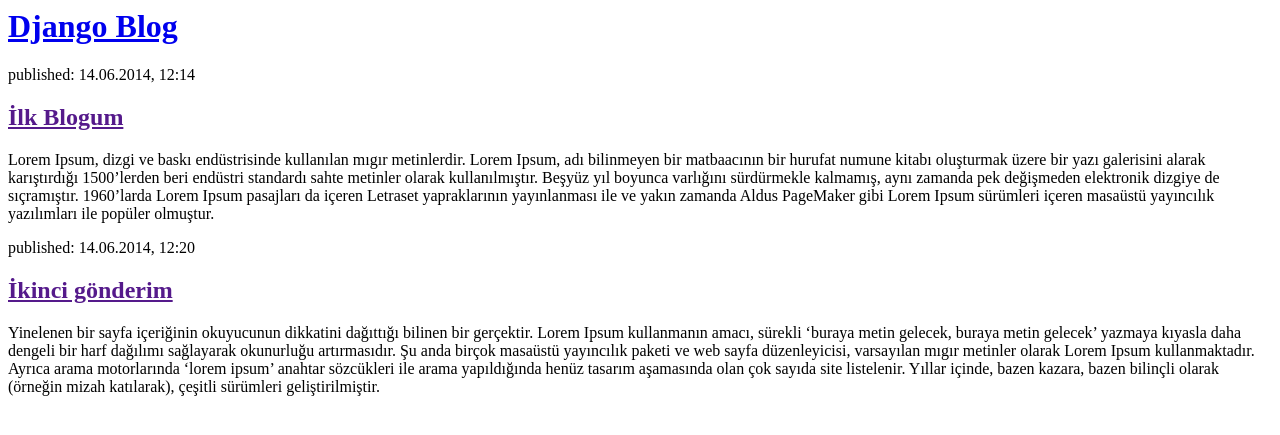
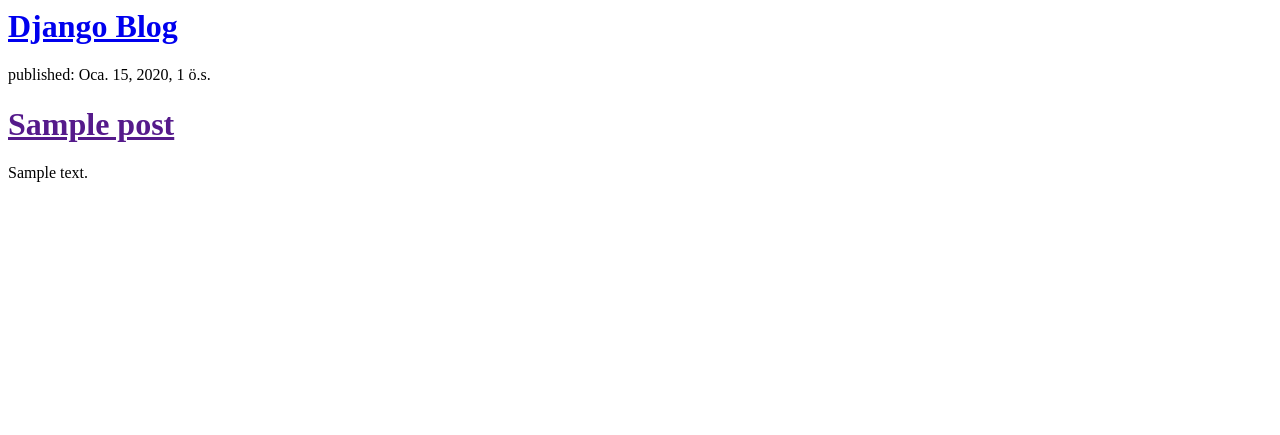
Before and after one commit to Patarb/my-first-blog, a Django app: page / in a window 1280 px wide. Shown: the top 435 px of the page. Run offline with Django 3.2, Linux system fonts and the light colour scheme; tables that the repository leaves empty hold one stand-in row (values such as "Sample post").

Commit message:
yeni template oluşturuldu

```diff
--- a/blog/templates/blog/post_list.html
+++ b/blog/templates/blog/post_list.html
@@ -7,15 +7,13 @@
             <h1><a href="/">Django Blog</a></h1>
         </div>
         <div>
-            <p>published: 14.06.2014, 12:14</p>
-            <h2><a href="">İlk Blogum</a></h2>
-            <p>Lorem Ipsum, dizgi ve baskı endüstrisinde kullanılan mıgır metinlerdir. Lorem Ipsum, adı bilinmeyen bir matbaacının bir hurufat numune kitabı oluşturmak üzere bir yazı galerisini alarak karıştırdığı 1500’lerden beri endüstri standardı sahte metinler olarak kullanılmıştır. Beşyüz yıl boyunca varlığını sürdürmekle kalmamış, aynı zamanda pek değişmeden elektronik dizgiye de sıçramıştır. 1960’larda Lorem Ipsum pasajları da içeren Letraset yapraklarının yayınlanması ile ve yakın zamanda Aldus PageMaker gibi Lorem Ipsum sürümleri içeren masaüstü yayıncılık yazılımları ile popüler olmuştur. </p>
-        </div>
-
-        <div>
-            <p>published: 14.06.2014, 12:20</p>
-            <h2><a href="">İkinci gönderim</a></h2>
-            <p>Yinelenen bir sayfa içeriğinin okuyucunun dikkatini dağıttığı bilinen bir gerçektir. Lorem Ipsum kullanmanın amacı, sürekli ‘buraya metin gelecek, buraya metin gelecek’ yazmaya kıyasla daha dengeli bir harf dağılımı sağlayarak okunurluğu artırmasıdır. Şu anda birçok masaüstü yayıncılık paketi ve web sayfa düzenleyicisi, varsayılan mıgır metinler olarak Lorem Ipsum kullanmaktadır. Ayrıca arama motorlarında ‘lorem ipsum’ anahtar sözcükleri ile arama yapıldığında henüz tasarım aşamasında olan çok sayıda site listelenir. Yıllar içinde, bazen kazara, bazen bilinçli olarak (örneğin mizah katılarak), çeşitli sürümleri geliştirilmiştir.</p>
+            {% for post in posts %}
+            <div>
+                <p>published: {{ post.published_date }}</p>
+                <h1><a href="">{{ post.title }}</a></h1>
+                <p>{{ post.text|linebreaksbr }}</p>
+            </div>
+           {% endfor %}
         </div>
     </body>
 </html>
--- a/blog/views.py
+++ b/blog/views.py
@@ -1,4 +1,7 @@
+from datetime import *
 from django.shortcuts import render
+from .models import Post
 
 def post_list(request):
-    return render(request, 'blog/post_list.html', {})
+    posts = Post.objects.filter(published_date__lte=datetime.now()).order_by('published_date')
+    return render(request, 'blog/post_list.html', {'posts':posts})
```
